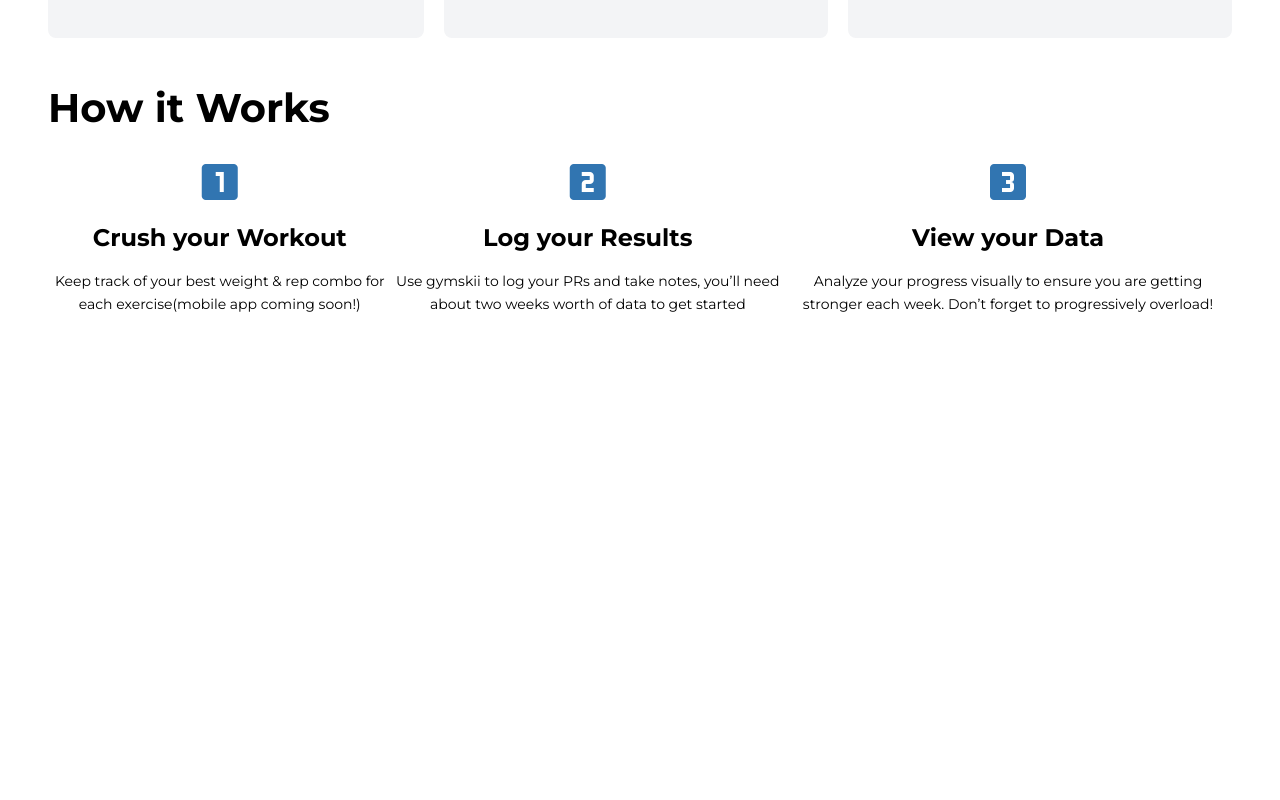
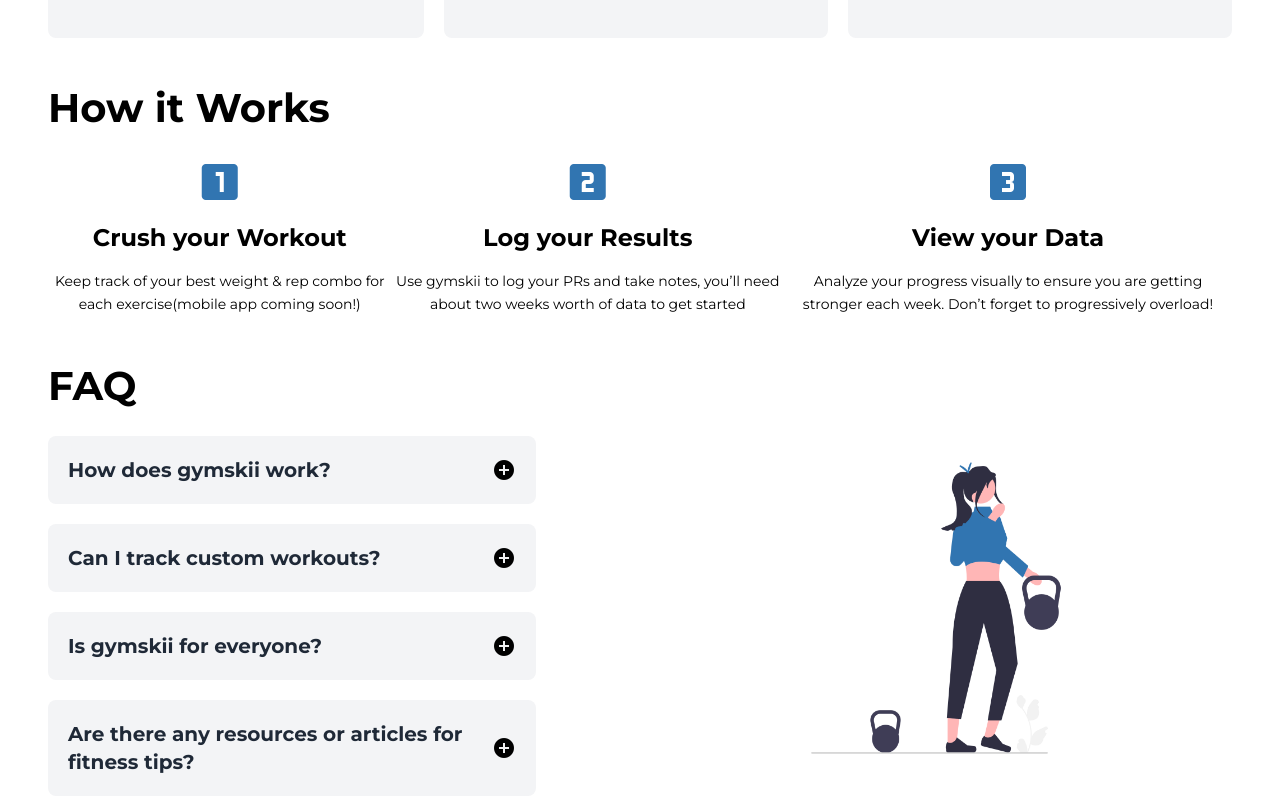
Before and after one commit to samkolache/gymskii-old-, a React (Vite) app: page / in a window 1280 px wide. Shown: the part 1141-1941 px from the top of the page. Before the commit the page ends 1457 px from the top, so only its background shows below. Built offline with nearby package versions, Linux system fonts and the light colour scheme.

Commit message:
created how to and faq section

```diff
--- a/src/components/navbar/MobileNav.jsx
+++ b/src/components/navbar/MobileNav.jsx
@@ -5,7 +5,7 @@
 export default function MobileNav({ isMenuOpen, toggleMenu }) {
     return (
         <div
-            className={`lg:hidden flex flex-col items-center gap-5 min-h-screen w-1/2 bg-gray-100 absolute top-0 right-0 pt-10 shadow-md
+            className={`lg:hidden z-50 flex flex-col items-center gap-5 min-h-screen w-1/2 bg-gray-100 absolute top-0 right-0 pt-10 shadow-md
                         transform ${isMenuOpen ? 'translate-x-0' : 'translate-x-full'} transition-transform duration-300 ease-in-out`}
         >
             <ul className="flex flex-col gap-10">
--- /dev/null
+++ b/src/home-views/sections/Faq.jsx
@@ -0,0 +1,61 @@
+import { useState } from "react";
+import { NavLink } from "react-router-dom";
+import workoutIllustration from '../../assets/workout-ill.png';
+
+export default function Faq() {
+    return(
+        <>
+            <h2 className="text-[40px] pt-10 font-bold">FAQ</h2>
+            <div className="grid grid-cols-2 gap-52 items-start">
+                <div className="pt-5 flex flex-col gap-5">
+               <FaqItem
+                    title="How does gymskii work?"
+                    p={`The gymskii dashboard works by taking your logged data (PRs on each exercise) and transforming it into detailed visuals and graphs.You can then analyze and make sure your lifts are increasing every week.\nThis is a concept known as progressive overloading.You can also take notes to track how you feel on each workout and exercise.`}
+               />
+               <FaqItem
+                    title="Can I track custom workouts?"
+                    p = {`Yes! You can create templates from our database of exercises and even create your own. We do our best to be as flexible as possible`}
+               />
+               <FaqItem
+                    title="Is gymskii for everyone?"
+                    p = {`gymskii was created with everyone in mind. Whether you are just starting or a fitness guru, anyone can track their workouts and make real progress.`}
+               />
+               <FaqItem
+                    title="Are there any resources or articles for fitness tips?"
+                    p = {
+                        <>
+                            Yes! Visit our <NavLink to = "blog" className= "text-brand underline"> blog </NavLink> to see the latest ways to improve your workouts.
+                        </>
+                    }
+               />
+                </div>
+                <img src={workoutIllustration} alt="" className="w-[384px] h-[384px]" />
+            </div>
+
+
+        </>
+    );
+}
+
+function FaqItem({title, p}) {
+    const [isOpen, setOpen] = useState(false);
+
+    const toggleMenu = () => setOpen(prev => !prev);
+
+    return (
+        <div className="max-w-xl bg-gray-100 p-5 rounded-lg">
+            <div className="flex justify-between items-center">
+                <h3 className="text-xl font-bold text-gray-800">{title}</h3>
+                <span
+                    className="material-icons cursor-pointer"
+                    onClick={toggleMenu}
+                >
+                    add_circle
+                </span>
+            </div>
+            <p className={`${isOpen ? 'text-sm pt-2' : 'text-sm pt-2 hidden'}`} style={{ whiteSpace: "pre-line" }}>
+                {p}
+            </p>
+        </div>
+    );
+}
--- a/src/pages/Homepage.jsx
+++ b/src/pages/Homepage.jsx
@@ -3,6 +3,7 @@
 import Hero from "../home-views/sections/Hero";
 import Features from "../home-views/sections/Features";
 import HowItWorks from "../home-views/sections/HowItWorks";
+import Faq from "../home-views/sections/Faq";
 
 export default function Homepage() {
   return (
@@ -13,6 +14,7 @@
         <Hero />
         <Features />
         <HowItWorks />
+        <Faq />
       </div>
       <Outlet />
     </>
```
Also changed, not shown: src/assets/workout-ill.png (added).
